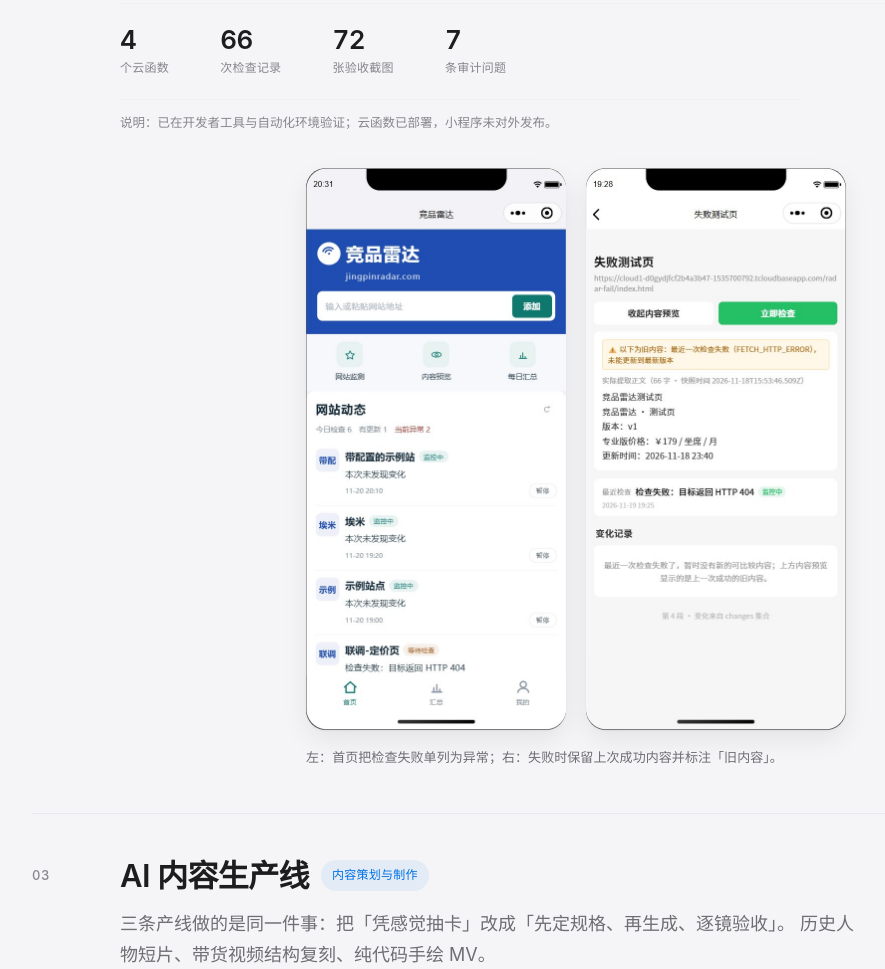
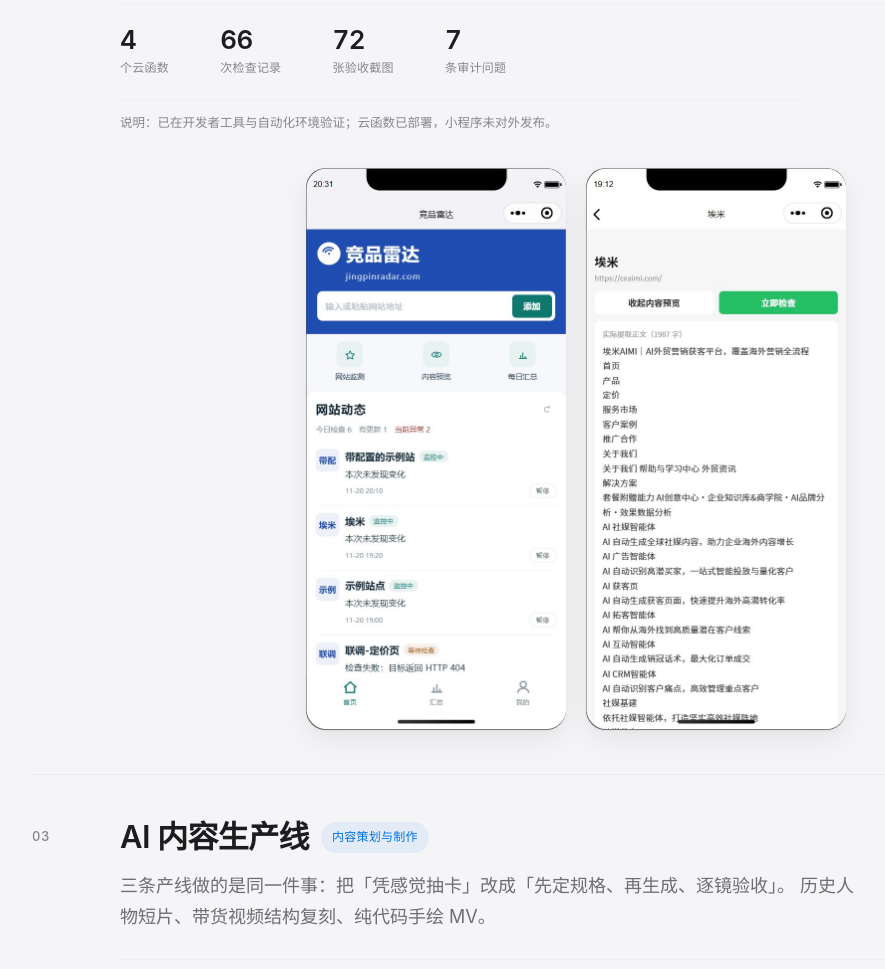
Before and after one commit to 1221-peng/1221-peng.github.io, a plain HTML site: page index.html in a window 1280 px wide. Shown: the part 4066-5035 px from the top of the page, without its empty margins (108-993 px from the left). Drawn offline with Linux system fonts and the light colour scheme.

Commit message:
竞品雷达换用成功态截图（首页+内容预览），去掉该组图注

```diff
--- a/index.html
+++ b/index.html
@@ -189,14 +189,13 @@
             <div class="grid">
               <div class="shot">
                 <img src="assets/shots/radar-home.jpg" width="522" height="1130" loading="lazy" decoding="async"
-                     alt="小程序首页：今日检查 6、有更新 1、当前异常 2，列表最后一条显示检查失败并给出 HTTP 404">
+                     alt="小程序首页：今日检查 6、有更新 1、当前异常 2，按目标列出最近一次检查结果">
               </div>
               <div class="shot">
-                <img src="assets/shots/radar-fail.jpg" width="522" height="1130" loading="lazy" decoding="async"
-                     alt="详情页：检查失败时保留上一次成功的内容，并标注为旧内容">
+                <img src="assets/shots/radar-preview.jpg" width="522" height="1130" loading="lazy" decoding="async"
+                     alt="内容预览页：从竞品网站实际提取的 1987 字正文，含产品与定价信息">
               </div>
             </div>
-            <figcaption>左：首页把检查失败单列为异常；右：失败时保留上次成功内容并标注「旧内容」。</figcaption>
           </figure>
         </div>
       </article>
```
Also changed, not shown: assets/shots/radar-fail.jpg (deleted), assets/shots/radar-preview.jpg (added), 1 other file.
